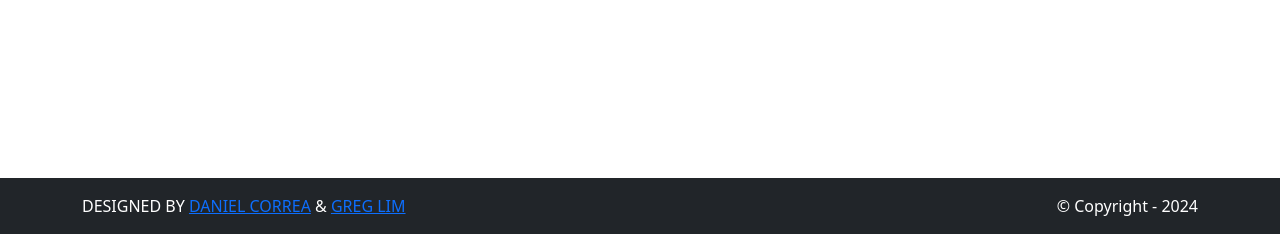
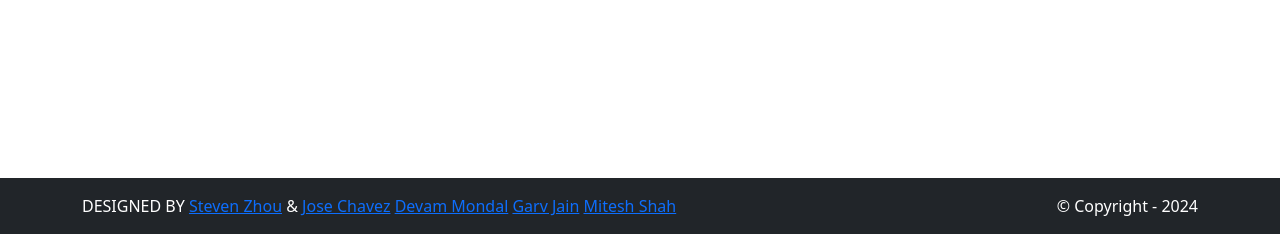
Before and after one commit to StudioMitesh/CS2340-GT-moviesstore, a Django app: page /accounts/signup in a window 1280 px wide. Shown: the part 642-876 px from the top of the page. Run offline with Django 5.2, Linux system fonts and the light colour scheme; some libraries are stand-ins or nearby versions.

Commit message:
chagned the footer to actually include our names :0

```diff
--- a/moviesstore/moviesstore/templates/base.html
+++ b/moviesstore/moviesstore/templates/base.html
@@ -107,10 +107,16 @@
            justify-content-between">
         <div class="me-5 text-white">
           <span>DESIGNED BY
-            <a href="https://www.x.com/danielgarax"
-            target="_blank">DANIEL CORREA</a> &
-            <a href="https://www.x.com/greglim81"
-            target="_blank">GREG LIM</a>
+            <a href="https://github.com/StudioMitesh/CS2340-GT-moviesstore"
+            target="_blank">Steven Zhou</a> &
+            <a href="https://github.com/StudioMitesh/CS2340-GT-moviesstore"
+            target="_blank">Jose Chavez</a>
+            <a href="https://github.com/StudioMitesh/CS2340-GT-moviesstore"
+            target="_blank">Devam Mondal</a>
+            <a href="https://github.com/StudioMitesh/CS2340-GT-moviesstore"
+            target="_blank">Garv Jain</a>
+            <a href="https://github.com/StudioMitesh/CS2340-GT-moviesstore"
+            target="_blank">Mitesh Shah</a>
           </span>
         </div>
         <div class="text-white">
```
